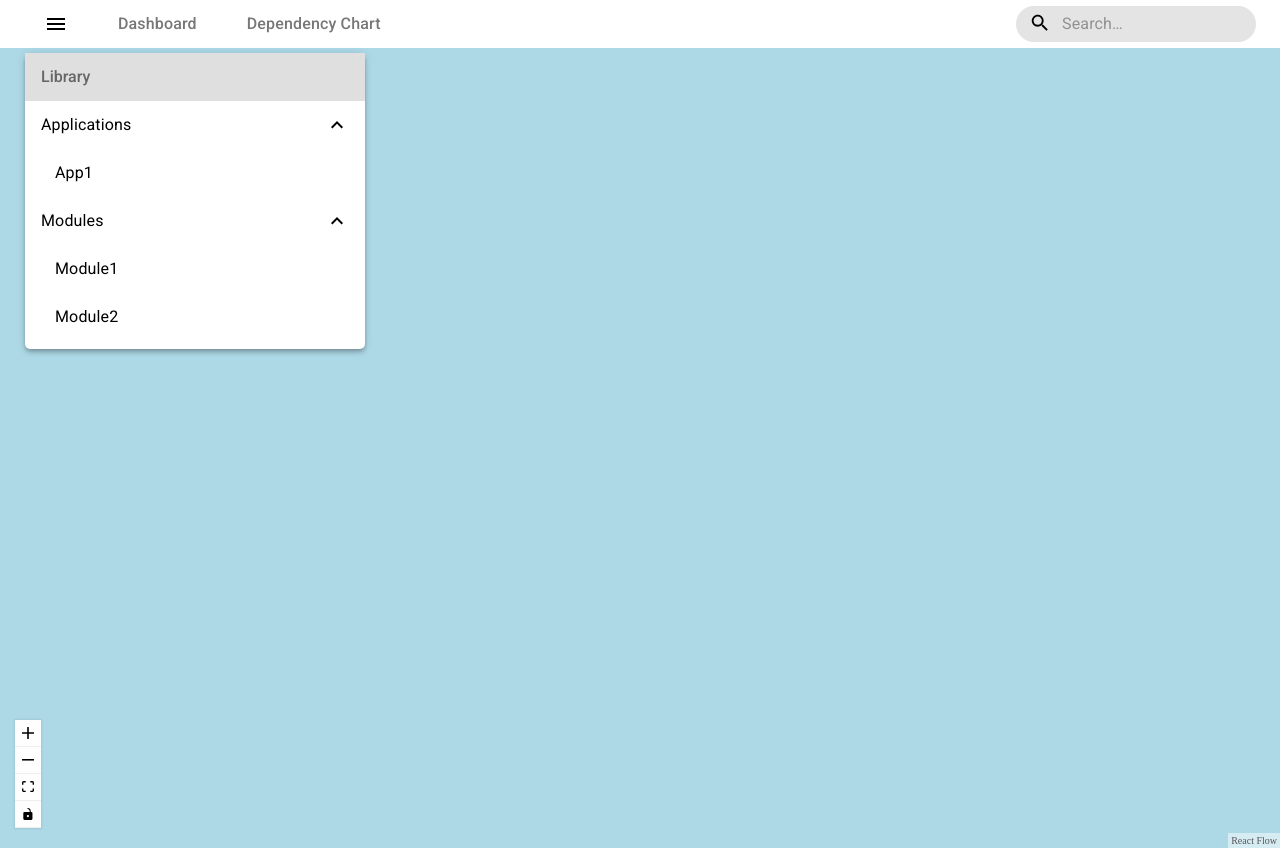
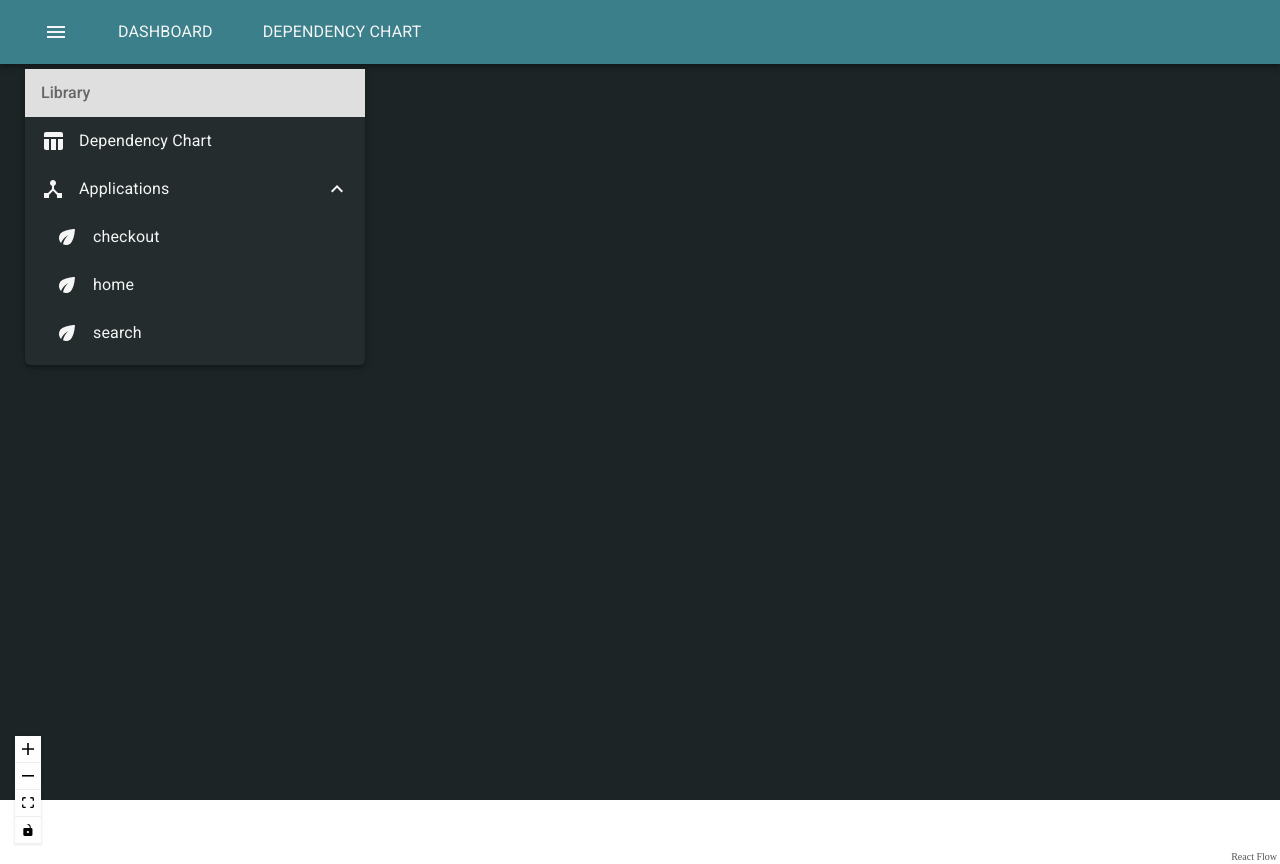
Before and after one commit to oslabs-beta/atriom-dashboard, a React app: page /home in a window 1280 px wide. Both pictures are taken after a click on the button 56 px from the left and 24 px from the top of the page. Built offline with nearby package versions, Linux system fonts and the light colour scheme; a web font is replaced by a local one.

Commit message:
NavBar updates

```diff
--- a/src/components/App.js
+++ b/src/components/App.js
@@ -13,7 +13,7 @@ import '../styles/AppPage.scss';
 import { BrowserRouter as Router, Route, Switch } from 'react-router-dom';
 
 const App = () => {
-  const apps = useContext(AppsContext);
+  const { apps } = useContext(AppsContext);
 
   const renderAppRoutes = () =>
     apps.map((app, i) => (
@@ -25,7 +25,7 @@ const App = () => {
   return (
     <Router>
       <div className="App">
-        <NavBar />
+        {/* <NavBar /> */}
         <Switch>
           <Route path="/" exact component={FlowContainer} />
           <Route path="/home" exact component={FlowContainer} />
--- a/src/components/flow/AppKey.js
+++ b/src/components/flow/AppKey.js
@@ -2,7 +2,7 @@ import React, { useContext } from 'react';
 import AppsContext from '../../contexts/AppsContext';
 
 export default function AppKey() {
-  const apps = useContext(AppsContext);
+  const { apps } = useContext(AppsContext);
 
   const renderKey = () =>
     apps.map((app, i) => (
--- a/src/components/flow/FlowContainer.js
+++ b/src/components/flow/FlowContainer.js
@@ -3,6 +3,7 @@ import ReactFlow, { Controls } from 'react-flow-renderer';
 import AppContainer from './AppContainer';
 import AppsContext from '../../contexts/AppsContext';
 import AppKey from './AppKey';
+import NavBar from '../navbar/NavBar'
 
 const nodeTypes = {
   AppContainer,
@@ -16,7 +17,7 @@ const appKeyEl = {
 };
 
 const FlowContainer = () => {
-  const apps = useContext(AppsContext);
+  const { apps } = useContext(AppsContext);
 
   const onLoad = useCallback((instance) => {
     instance.fitView({ padding: 0.05 });
@@ -25,6 +26,7 @@ const FlowContainer = () => {
   if (apps.length)
     return (
       <div className="FlowContainer">
+        <NavBar />
         <ReactFlow
           elements={[...apps, appKeyEl]}
           nodeTypes={nodeTypes}
--- a/src/components/flow/flow-styles.scss
+++ b/src/components/flow/flow-styles.scss
@@ -1,7 +1,9 @@
 .FlowContainer {
   height: 100vh;
   width: 100vw;
-  background-color: lightblue;
+  background-color: #1c2426;
+  // background: rgb(12,29,36);
+  // background: radial-gradient(circle, rgba(12,29,36,1) 0%, rgba(23,43,54,1) 100%);
 }
 
 .AppContainer {
@@ -61,3 +63,15 @@
   height: 25px;
   border-radius: 10px;
 }
+
+// $font-standard: rgb(119, 119, 119);
+// $font-hover: rgb(53, 53, 53);
+
+
+// .menuIcon {
+//   color: $font-standard;
+
+//   &:hover {
+//     color: $font-hover;
+//   }
+// }
--- a/src/components/navbar/AppListCollapse.js
+++ b/src/components/navbar/AppListCollapse.js
@@ -1,29 +1,61 @@
-import React from 'react';
+import "../../styles/MenuContents.scss"
+import React, { useContext } from 'react';
+import AppsContext from '../../contexts/AppsContext';
+import { Link } from 'react-router-dom';
 import List from '@material-ui/core/List';
 import ListItem from '@material-ui/core/ListItem';
 import ListItemText from '@material-ui/core/ListItemText';
 import Collapse from '@material-ui/core/Collapse';
 import ExpandLess from '@material-ui/icons/ExpandLess';
 import ExpandMore from '@material-ui/icons/ExpandMore';
+import DeviceHubIcon from '@material-ui/icons/DeviceHub';
+import EcoRoundedIcon from '@material-ui/icons/EcoRounded';
 
 const AppListCollapse = () => {
   const [open, setOpen] = React.useState(true);
+  const { apps } = useContext(AppsContext);
+
+  // console.log(apps)
 
   const handleClick = () => {
     setOpen(!open);
   };
 
+  function ListItemLink(props) {
+    return <ListItem button component="a" {...props} />;
+  }
+
+  //...
+
+  // <ListItemLink href="#simple-list">
+  //   <ListItemText primary="Spam" />
+  // </ListItemLink>
+
+
+  const appList = apps.map((obj) => {
+    return (
+      <Link to={`/app/${obj.id}`} >
+      <ListItem className="MenuContentButton" key={obj.id}>
+        <EcoRoundedIcon className="listIcon" />
+        <ListItemText primary={obj.id} className="listItem"/>
+      </ListItem>
+      </Link>
+    )
+  });
+
   return (
     <div className="ListCollapse">
       <ListItem button onClick={handleClick}>
-        <ListItemText primary="Applications" className="category"/>
+        <DeviceHubIcon/>
+        <ListItemText primary="Applications" className="category listItem"/>
         {open ? <ExpandLess /> : <ExpandMore />}
       </ListItem>
       <Collapse in={open} timeout="auto" unmountOnExit>
         <List component="div" disablePadding>
-          <ListItem button className="MenuContentButton">
+          {/* <ListItem button className="MenuContentButton">
             <ListItemText primary="App1" className="listItem"/>
-          </ListItem>
+          </ListItem> */}
+          {appList}
         </List>
       </Collapse>
     </div>
--- a/src/components/navbar/DropMenu.js
+++ b/src/components/navbar/DropMenu.js
@@ -74,7 +74,7 @@ export default function DropMenu() {
           timeout={ 600 }
           className="grow-transition"
           >
-            <div>
+            <div style={{ zIndex: 10 }} >
               <MenuContents />
             </div>
         </Grow>
--- a/src/components/navbar/MenuContents.js
+++ b/src/components/navbar/MenuContents.js
@@ -1,5 +1,6 @@
 import "../../styles/MenuContents.scss"
 import React from 'react';
+import { Link } from 'react-router-dom';
 import ListSubheader from '@material-ui/core/ListSubheader';
 import List from '@material-ui/core/List';
 import ListItem from '@material-ui/core/ListItem';
@@ -9,6 +10,7 @@ import ExpandLess from '@material-ui/icons/ExpandLess';
 import ExpandMore from '@material-ui/icons/ExpandMore';
 import AppListCollapse from './AppListCollapse'
 import ModuleListCollapse from './ModuleListCollapse'
+import TableChartIcon from '@material-ui/icons/TableChart';
 
 
 const MenuContents = () => {
@@ -29,8 +31,13 @@ const MenuContents = () => {
           </ListSubheader>
         }
       >
+      <Link to='/dependencies'>
+        <ListItem className="MenuContentButton" key='dependency-link'>
+          <TableChartIcon className="depIcon"/>
+          <ListItemText primary='Dependency Chart' className="listItem"/>
+        </ListItem>
+      </Link>
         <AppListCollapse />
-        <ModuleListCollapse />
       </List>
     </div>
   );
--- a/src/components/navbar/NavBar.js
+++ b/src/components/navbar/NavBar.js
@@ -12,36 +12,21 @@ import DropMenu from './DropMenu'
 
 const NavBar = () => {
   return (
-    <div className="NavBar">
-      <AppBar position="static" color="inherit">
-        <Toolbar variant="dense">
+    <div className="NavBar-container">
+      <AppBar position="static" color="inherit" >
+        <Toolbar id="navbar">
           <DropMenu id="drop-menu"/>
           <Typography className="navLinks">
-            <Link to="/">Dashboard</Link>
+            <Link to="/">DASHBOARD</Link>
           </Typography>
           <Typography className="navLinks" noWrap>
-            <Link to="/dependencies">Dependency Chart</Link>
+            <Link to="/dependencies">DEPENDENCY CHART</Link>
           </Typography>
-          <Search />
+          {/* <Search /> */}
         </Toolbar>
       </AppBar>
     </div>
   );
-  // return (
-  //   <div className="NavBar">
-  //     <ul>
-  //       <li id="nbLogo">
-  //         *ATRIOM LOGO HERE*
-  //       </li>
-  //       <li>
-  //         Dashboard
-  //       </li>
-  //       <li>
-  //         Dependency Graph
-  //       </li>
-  //     </ul>
-  //   </div>
-  // )
 }
 
 export default NavBar;
--- a/src/contexts/AppsProvider.js
+++ b/src/contexts/AppsProvider.js
@@ -14,5 +14,5 @@ export default ({ children }) => {
   }, []);
 
   const { Provider } = AppsContext;
-  return <Provider value={apps}>{children}</Provider>;
+  return <Provider value={{apps, setApps}}>{children}</Provider>;
 };
--- a/src/styles/MenuContents.scss
+++ b/src/styles/MenuContents.scss
@@ -1,18 +1,45 @@
 $font-standard: rgb(119, 119, 119);
 $font-hover: rgb(53, 53, 53);
+$dark: #1C2426;
+$light: #f5f5f5;
+$brand: #63d4e7;
+
+.ListCollapse {
+  span {
+  color: $light;
+  }
+
+  path {
+    color: $light;
+  }
+}
 
 .MenuContents {
   width: 340px;
   // height: 200px;
-  color: $font-standard;
+  color: $dark;
   box-shadow: 0px 2px 4px -1px rgb(0 0 0 / 20%), 0px 4px 5px 0px rgb(0 0 0 / 14%), 0px 1px 10px 0px rgb(0 0 0 / 12%);
   margin: 5px 20px;
   border-radius: 5px;
-  background-color: white;
+  background-color: #242c2e;
+  z-index: 100;
+
+  // &:hover {
+  //   color: $font-hover;
+  // }
+
+  a {
+    text-decoration: none;
+  }
+
 }
 
-.MenuContentButton:hover {
-  color: $font-hover;
+.MenuContentButton {
+  color: $dark;
+
+  // &:hover {
+  //   background-color: #e7d689;
+  // }
 }
 
 .category:hover {
@@ -24,13 +51,33 @@ $font-hover: rgb(53, 53, 53);
   background-color: rgb(223, 223, 223);
 }
 
+.MenuContentButton {
+  font-family: Roboto, Helvetica, sans-serif;
+  // padding-left: 14px;
+}
+
 .listItem {
   padding-left: 14px;
+
+  span {
+    font-family: Roboto, Helvetica, sans-serif;
+    font-size: 16px;
+    color: $light;
+    text-decoration: none;
+  }
 }
 
-// #drop-menu-container ul{
-//   padding-top: 0px;
-// }
+.listIcon {
+  margin-left: 14px;
+}
+
+.depIcon path{
+  color: $light;
+}
+
+#drop-menu-container {
+  z-index: 10;
+}
 
 .grow-transition {
   // transition: 400;
--- a/src/styles/NavBar.scss
+++ b/src/styles/NavBar.scss
@@ -1,5 +1,9 @@
-$font-standard: rgb(119, 119, 119);
+$font-standard: rgb(148, 148, 148);
 $font-hover: rgb(53, 53, 53);
+$dark: #1C2426;
+$light: #f5f5f5;
+$brand: #387580;
+$accent-yellow: #e0bf2b;
 
 body {
   margin: 0;
@@ -7,27 +11,34 @@ body {
 
 // .NavBar {
 //   display: flex;
-//   font-family: 'Roboto', sans-serif;
+//   background-color: red;
 // }
 
-.menuIcon {
-  color: $font-standard;
+#navbar {
+  background: #3b7f8b;
 }
 
-.menuIcon:hover{
-  color: $font-hover;
+.menuIcon path{
+  color: $light;
+
+  // &:hover {
+  //   color: $accent-yellow;
+  // } testing hover feature
 }
+
 
 .navLinks a{
   text-decoration: none;
-  color: $font-standard;
-  font-weight: 500;
+  color: $light;
+  font-weight: 400;
   font-size: 16px;
   padding-left: 30px;
   padding-right: 20px;
 
   &:hover {
-    color: $font-hover;
+    color: $accent-yellow;
+    // font-weight: 500;
+    // font-size: 17px;
   }
 }
 
@@ -40,15 +51,21 @@ body {
   // height: 28px;
   display: flex;
   margin-left: auto;
-  background-color: rgb(228, 228, 228);
+  background-color: rgba(228, 228, 228, 0.85);
   color: $font-standard;
   align-items: center;
   padding: 2px;
   border-radius: 20px;
 
-  &:hover {
-    background-color: rgb(214, 214, 214)
-  }
+  // &:hover {
+  //   background-color: rgba(214, 214, 214, 0.3);
+  //   border: 2px solid $font-standard;
+  // }
+
+  // &:active {
+  //   background-color: rgba(214, 214, 214, 0.3);
+  //   border: $font-standard;
+  // }
 }
 
 .searchIcon {
@@ -57,7 +74,3 @@ body {
   color: $font-standard;
 
 }
-
-#nbLogo {
-  color: red;
-}
```
